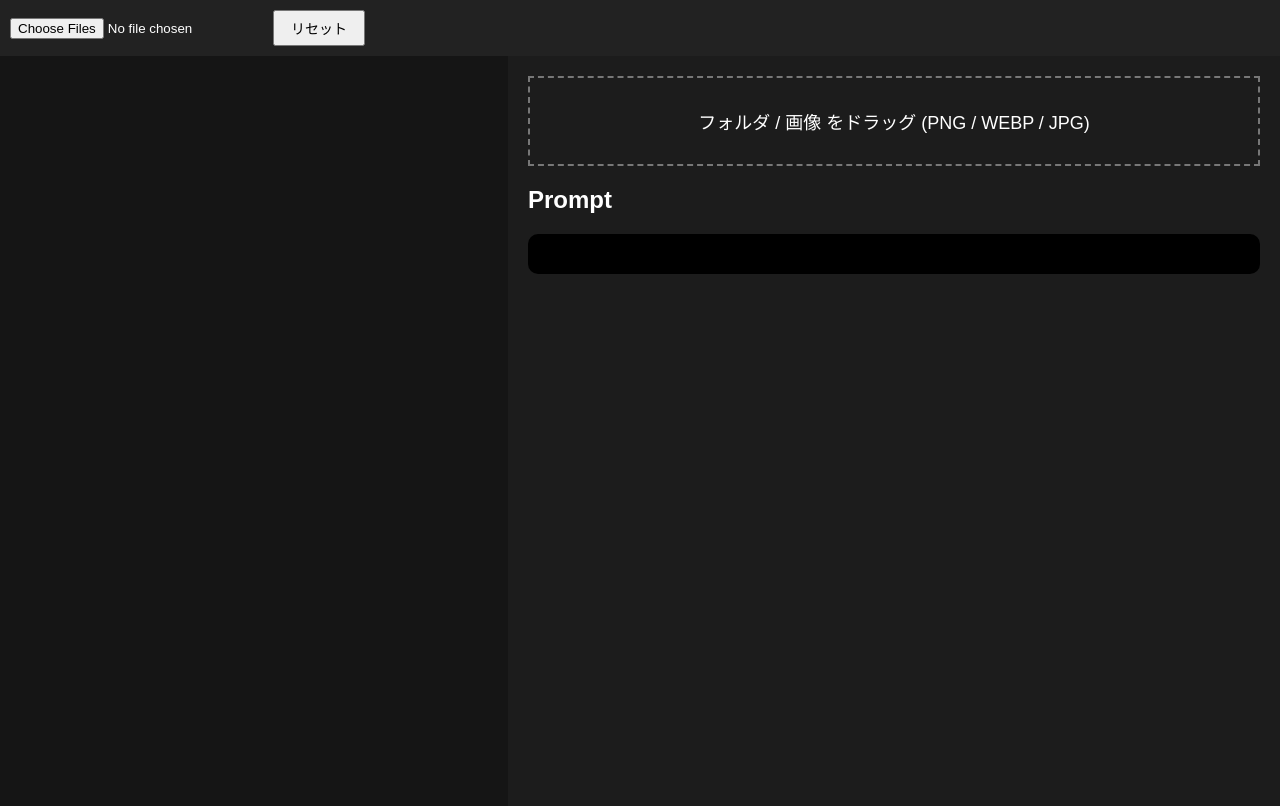
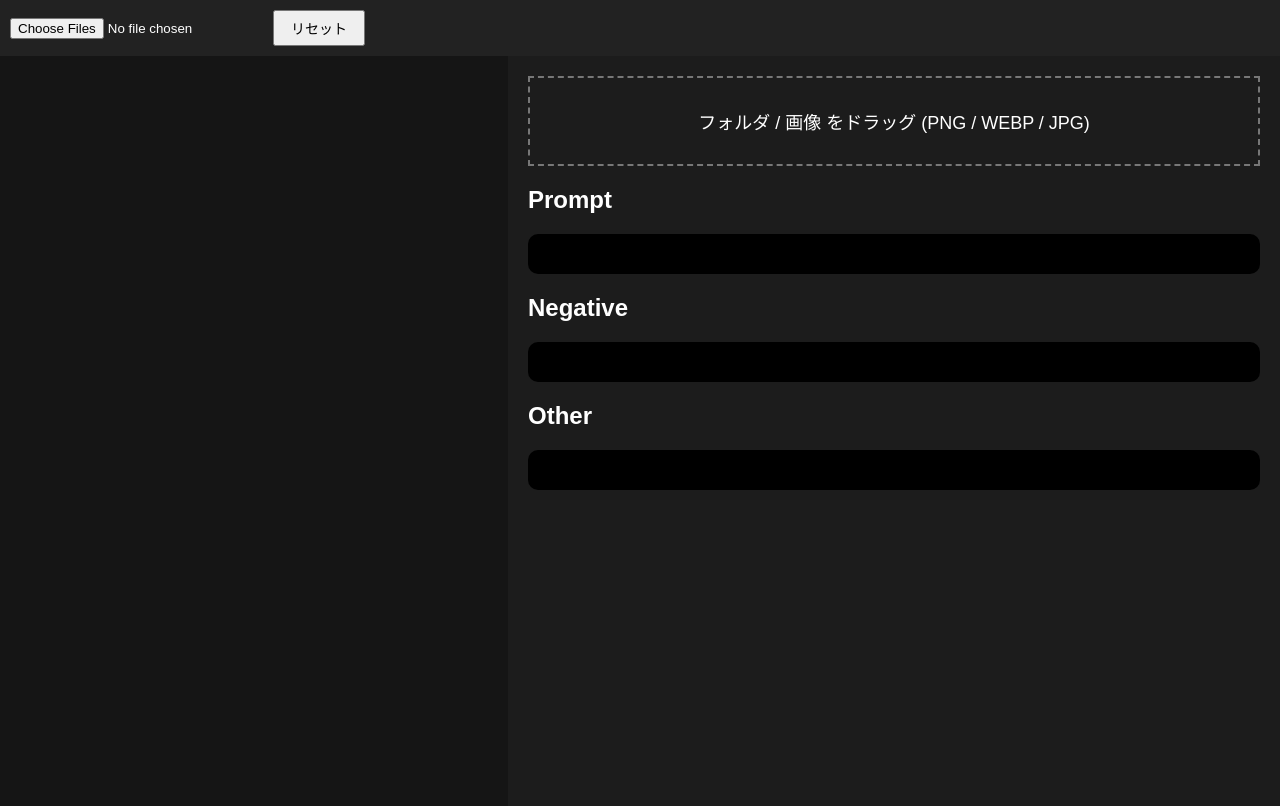
Before and after one commit to Y-snowflakes/prompt_Viewer2, a Flask app: page / in a window 1280 px wide. Run offline with Flask 3, Linux system fonts and the light colour scheme.

Commit message:
Add files via upload

```diff
--- a/templates/index.html
+++ b/templates/index.html
@@ -70,13 +70,14 @@ font-size:18px;
 
 /* プロンプト */
 
-#prompt{
-font-size:20px;
+#prompt,#negative,#other{
+font-size:18px;
 line-height:1.7;
 background:#000;
 padding:20px;
 border-radius:10px;
 white-space:pre-wrap;
+margin-bottom:20px;
 }
 
 button{
@@ -111,8 +112,13 @@ font-size:14px;
 </div>
 
 <h2>Prompt</h2>
+<div id="prompt"></div>
 
-<div id="prompt"></div>
+<h2>Negative</h2>
+<div id="negative"></div>
+
+<h2>Other</h2>
+<div id="other"></div>
 
 </div>
 
@@ -198,7 +204,7 @@ reader.onload = function(e){
 const buffer = e.target.result
 const view = new DataView(buffer)
 
-let offset = 8   // PNGヘッダスキップ
+let offset = 8
 let prompt = ""
 
 while(offset < view.byteLength){
@@ -207,20 +213,18 @@ let length = view.getUint32(offset)
 offset += 4
 
 let type = ""
-
 for(let i=0;i<4;i++){
 type += String.fromCharCode(view.getUint8(offset+i))
 }
-
 offset += 4
-
-if(type === "tEXt"){
 
 let bytes = new Uint8Array(buffer, offset, length)
 
-let text = new TextDecoder("utf-8").decode(bytes)
+if(type === "tEXt" || type === "iTXt" || type === "zTXt"){
 
-if(text.startsWith("parameters")){
+let text = new TextDecoder("utf-8",{fatal:false}).decode(bytes)
+
+if(text.includes("parameters")){
 prompt = text.replace("parameters","").trim()
 break
 }
@@ -232,9 +236,17 @@ offset += length + 4
 }
 
 if(prompt){
-promptBox.textContent = prompt
+
+let data = parsePrompt(prompt)
+
+document.getElementById("prompt").textContent = data.prompt
+document.getElementById("negative").textContent = data.negative
+document.getElementById("other").textContent = data.other
+
 }else{
-promptBox.textContent = "メタデータなし"
+
+document.getElementById("prompt").textContent = "メタデータなし"
+
 }
 
 }
@@ -243,6 +255,49 @@ reader.readAsArrayBuffer(file)
 
 }
 
+
+function parsePrompt(text){
+
+let prompt=""
+let negative=""
+let other=""
+
+let negIndex = text.indexOf("Negative prompt:")
+
+if(negIndex!=-1){
+
+prompt = text.slice(0,negIndex).trim()
+
+let rest = text.slice(negIndex + 16)
+
+let split = rest.split("\n\n")
+
+negative = split[0].trim()
+
+other = rest.slice(negative.length).trim()
+
+}else{
+
+prompt=text
+
+}
+
+return {prompt,negative,other}
+
+}
+
+if(prompt){
+
+let data=parsePrompt(prompt)
+
+document.getElementById("prompt").textContent=data.prompt
+document.getElementById("negative").textContent=data.negative
+document.getElementById("other").textContent=data.other
+
+}else{
+promptBox.textContent="メタデータなし"
+}
+
 </script>
 
 </body>
```
